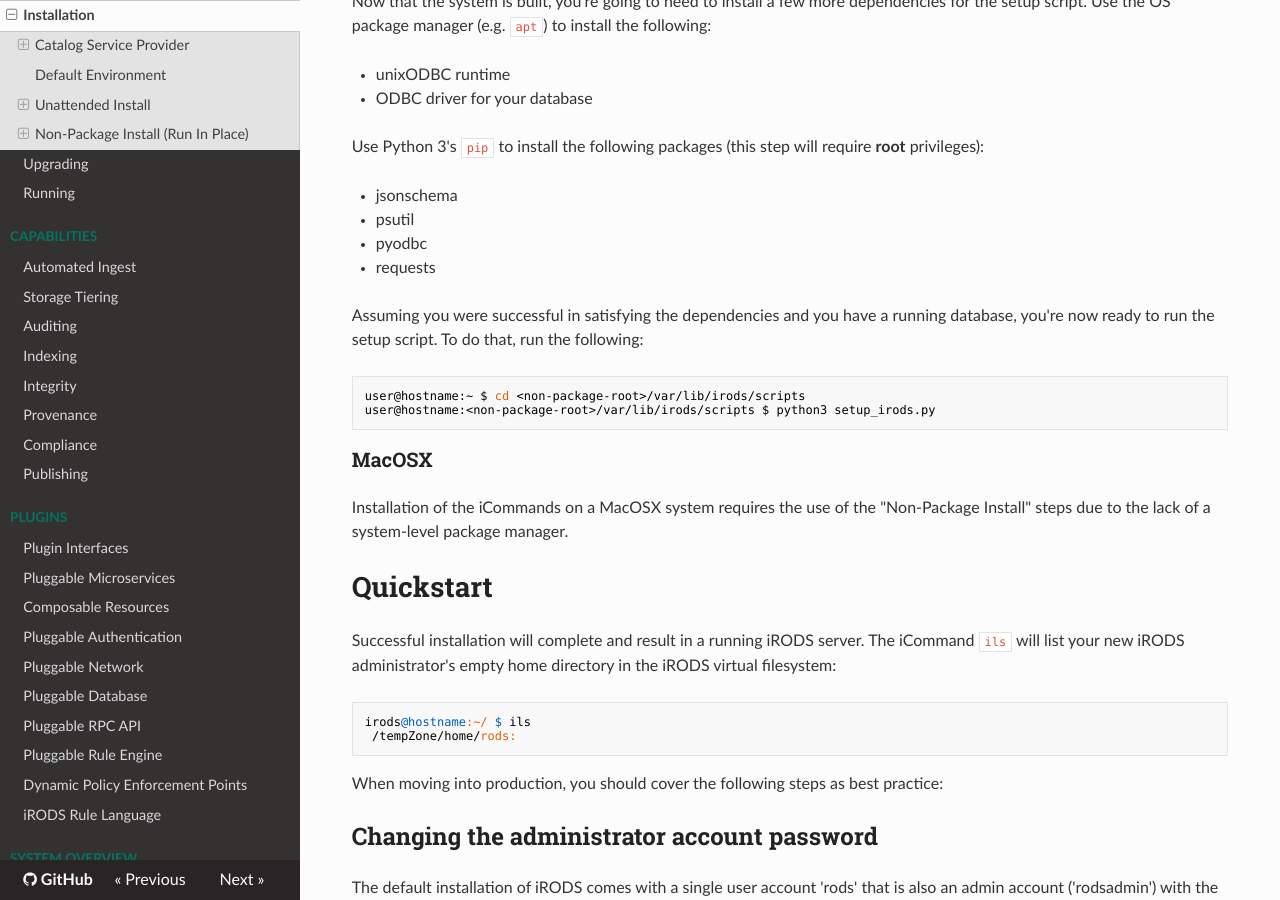
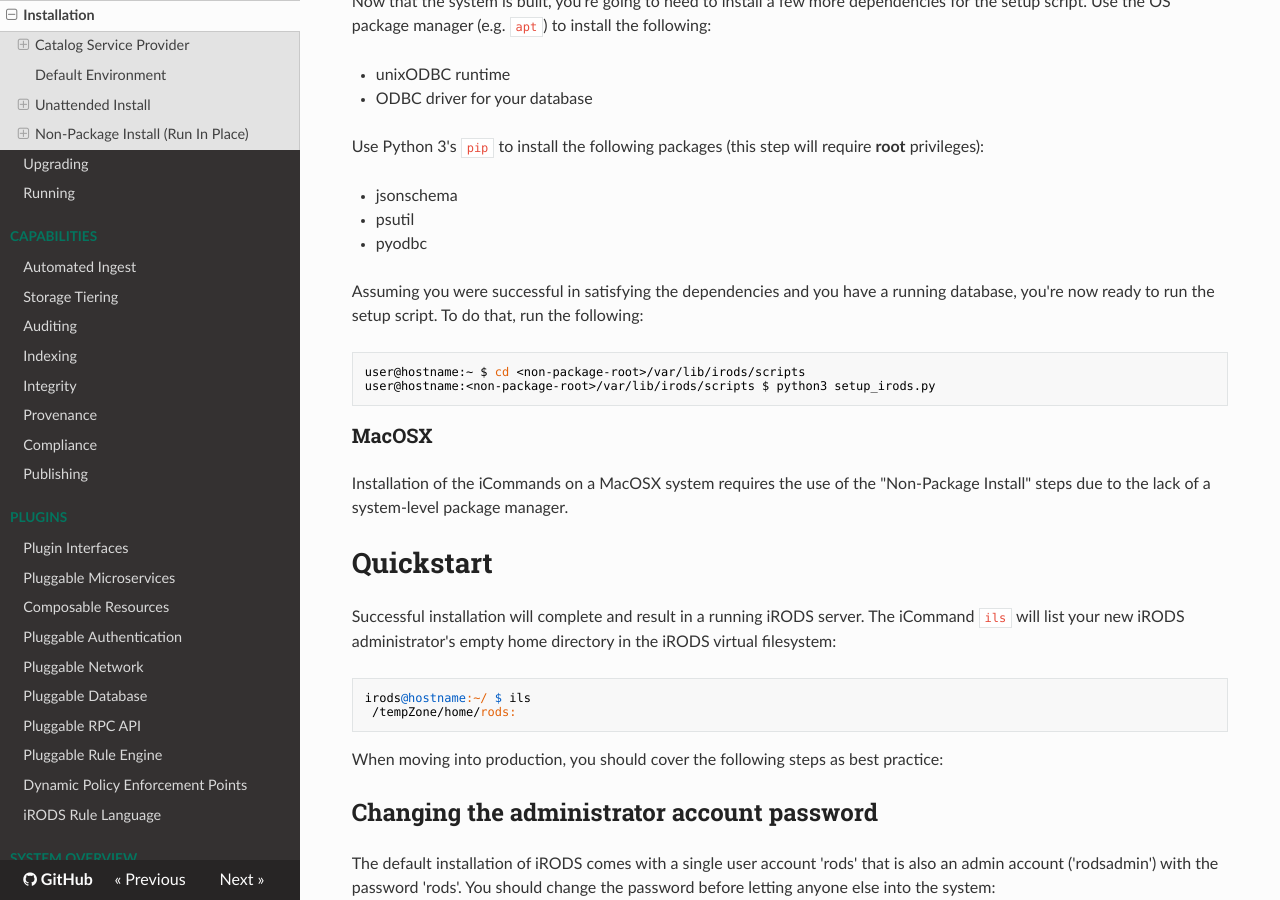
Before and after one commit to irods/irods_docs, an MkDocs documentation site: the page built from docs/getting_started/installation.md, in a window 1280 px wide and 900 px high, scrolled down 11105 px. Built offline with MkDocs 1.6.1, drawn with Linux system fonts in a browser that asks for light colours; nearby versions of some CDN libraries.

Commit message:
[irods/irods#7229] Remove mention of python 3 requests module as a dependency

```diff
--- a/docs/getting_started/installation.md
+++ b/docs/getting_started/installation.md
@@ -584,7 +584,6 @@
 - jsonschema
 - psutil
 - pyodbc
-- requests
 
 Assuming you were successful in satisfying the dependencies and you have a running database, you're now ready to run the setup script. To do that, run the following:
 
```
